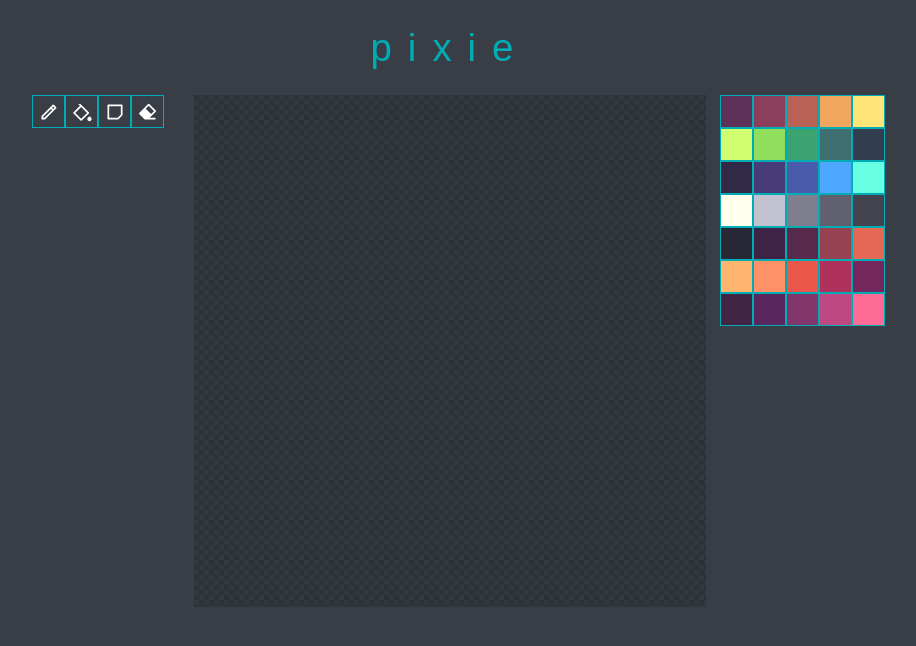
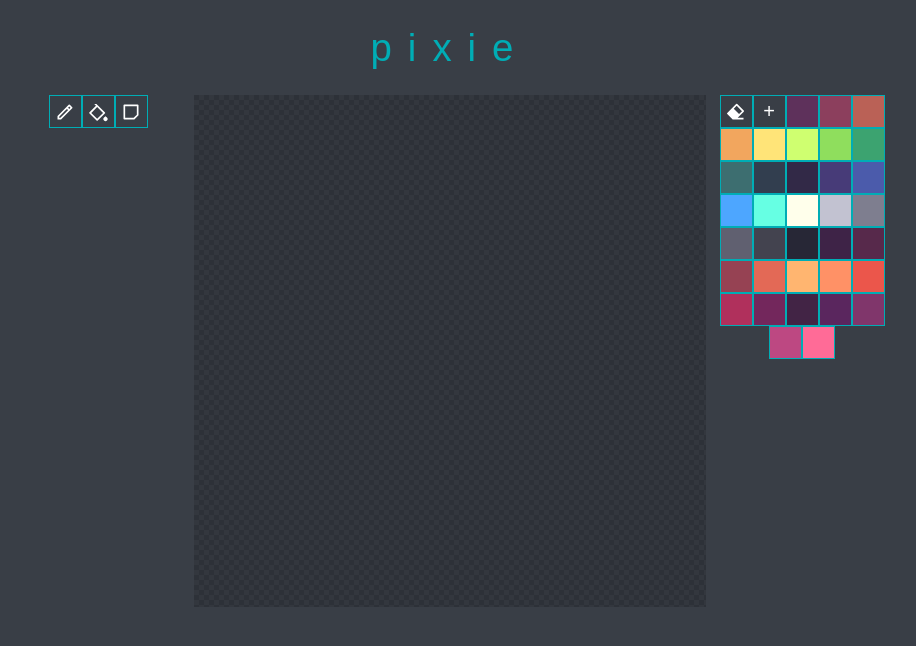
Before and after one commit to seapvnk/pixie, a React (Create React App) app: page / in a window 1280 px wide. Shown: the top 646 px of the page, without its empty margins (190-1106 px from the left). Built offline with nearby package versions, Linux system fonts and the light colour scheme.

Commit message:
ColorPicker tool

```diff
--- a/src/App.tsx
+++ b/src/App.tsx
@@ -4,13 +4,15 @@ import Tool, { ToolType } from './components/Tool';
 import Picture from './model/Picture';
 
 import { RiEraserFill, RiPaintLine, RiPencilLine, RiStickyNote2Line } from "react-icons/ri";
+import ColorPicker from './components/ColorPicker';
 
 function App() {
 
-  const [color, setColor] = useState('#5e315b')
-  const [picture, setPicture] = useState(Picture.empty(32, 32, '#ffffff00'))
-  const [brush, setBrush] = useState(ToolType.Pencil)
-  const pallete = [
+  const [color, setColor] = useState('#5e315b');
+  const [picture, setPicture] = useState(Picture.empty(32, 32, '#ffffff00'));
+  const [brush, setBrush] = useState(ToolType.Pencil);
+
+  const [palette, setColorPalette] = useState([
     '#5e315b', '#8c3f5d',  '#ba6156',
     '#f2a65e',  '#ffe478',  '#cfff70',
     '#8fde5d',  '#3ca370',  '#3d6e70',
@@ -23,7 +25,7 @@ function App() {
     '#eb564b',  '#b0305c',  '#73275c',
     '#422445',  '#5a265e',  '#80366b',
     '#bd4882',  '#ff6b97 ',
-  ];
+  ]);
 
   function clearCanvas() {
     if (window.confirm('Delete your drawing?')) {
@@ -48,7 +50,6 @@ function App() {
           <Tool fn={switchBrush(ToolType.Pencil)}> <RiPencilLine /> </Tool>
           <Tool fn={switchBrush(ToolType.Fill)}> <RiPaintLine /> </Tool>
           <Tool fn={clearCanvas}> <RiStickyNote2Line /> </Tool>
-          <Tool fn={selectColor('#ffffff00')}> <RiEraserFill /> </Tool>
         </div>
 
         <Board
@@ -60,12 +61,19 @@ function App() {
         />
 
         <div className="tools">
-          {pallete.map(color => {
-              return (
-                <Tool
-                  fn={selectColor(color)}
-                  style={{ background: color }}
-                />
+          <Tool fn={selectColor('#ffffff00')}> <RiEraserFill /> </Tool>
+          <ColorPicker
+            colorPalette={palette}
+            setColorPalette={setColorPalette}
+            brushColor={selectColor}
+          />
+          {palette.map((color, index) => {
+            return (
+              <Tool
+              key={index}
+              fn={selectColor(color)}
+              style={{ background: color }}
+              />
               )
             })}
         </div>
--- /dev/null
+++ b/src/components/ColorPicker.tsx
@@ -0,0 +1,42 @@
+import React, { useState } from 'react';
+import Tool from './Tool';
+
+interface ColorPickerProps {
+    colorPalette: Array<string>
+    setColorPalette: Function;
+    brushColor: Function;
+}
+
+const ColorPicker: React.FC<ColorPickerProps> = ({ setColorPalette, colorPalette, brushColor }) => {
+    const [selectedColor, setSelectedColor] = useState("no-color-selected");
+
+    const appendColor = () => {
+        if (selectedColor !== 'no-color-selected') {
+            const newColorPalette = [selectedColor, ...colorPalette];
+            setColorPalette(newColorPalette);
+        }
+    }
+
+    return (
+        <React.Fragment>
+            <label htmlFor="color-picker">
+                <Tool style={{backgroundColor: selectedColor}} fn={() => {
+                    appendColor();
+                }}>+</Tool>
+            </label>
+            <input
+                className="input-tool"
+                type="color"
+                id="color-picker"
+                value={selectedColor}
+                onChange={e => {
+                    const setBrushColor = brushColor(e.target.value);
+                    setSelectedColor(e.target.value);
+                    setBrushColor();
+                }}
+                />
+        </React.Fragment>
+    )
+}
+
+export default ColorPicker;
--- a/src/index.css
+++ b/src/index.css
@@ -75,3 +75,7 @@ h1 {
   font-size: 22px;
   border: 1px solid #00adb5;
 }
+
+.input-tool {
+  display: none;
+}
```
